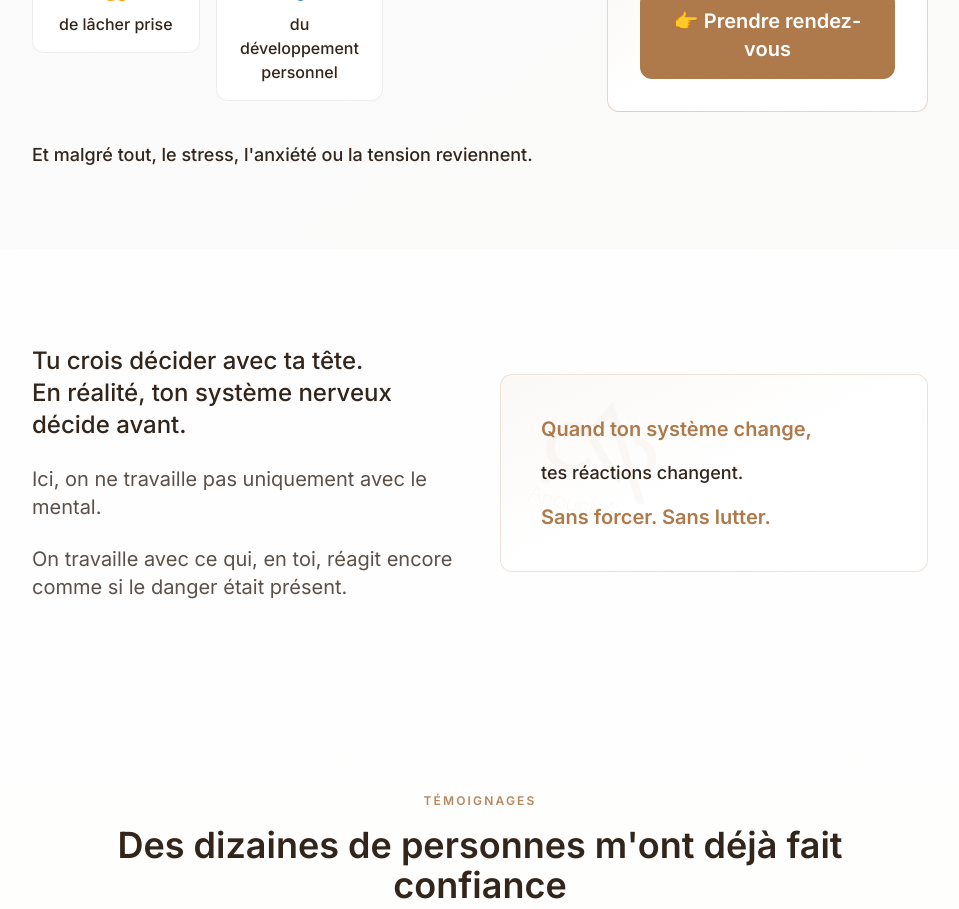
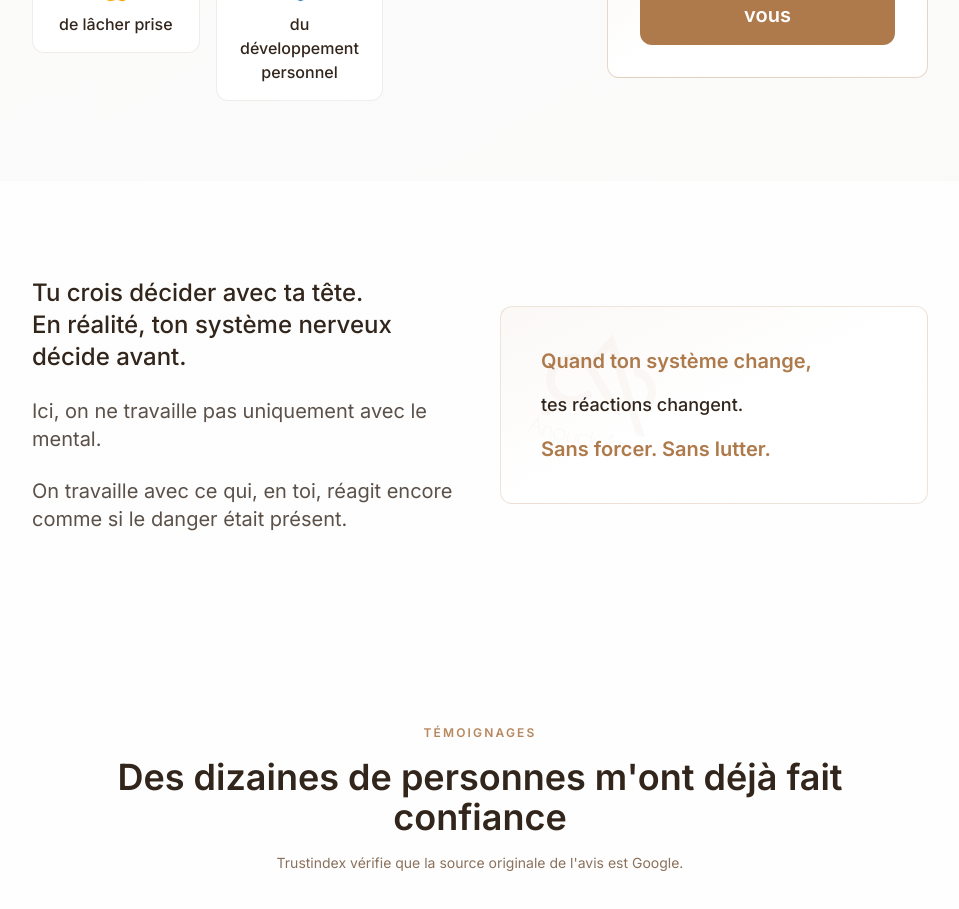
Before and after one commit to ilanamar26-code/anoucksite, a Next.js app: page / in a window 1280 px wide. Shown: the part 2280-3189 px from the top of the page, without its empty margins (160-1119 px from the left). Built offline with nearby package versions, Linux system fonts and the light colour scheme.

Commit message:
Supprimer phrase 'Et malgré tout, le stress...'

```diff
--- a/app/page.tsx
+++ b/app/page.tsx
@@ -314,12 +314,9 @@ export default function Home() {
                           </CardContent>
                         </Card>
                       </motion.div>
-                    ))}
-                  </div>
-                  <p className="pt-4 font-medium text-foreground text-lg">
-                    Et malgré tout, le stress, l'anxiété ou la tension reviennent.
-                  </p>
-                </motion.div>
+                      ))}
+                    </div>
+                  </motion.div>
 
                 {/* CTA CARD — EMOTIONAL ANCHOR */}
                 <motion.div
```
